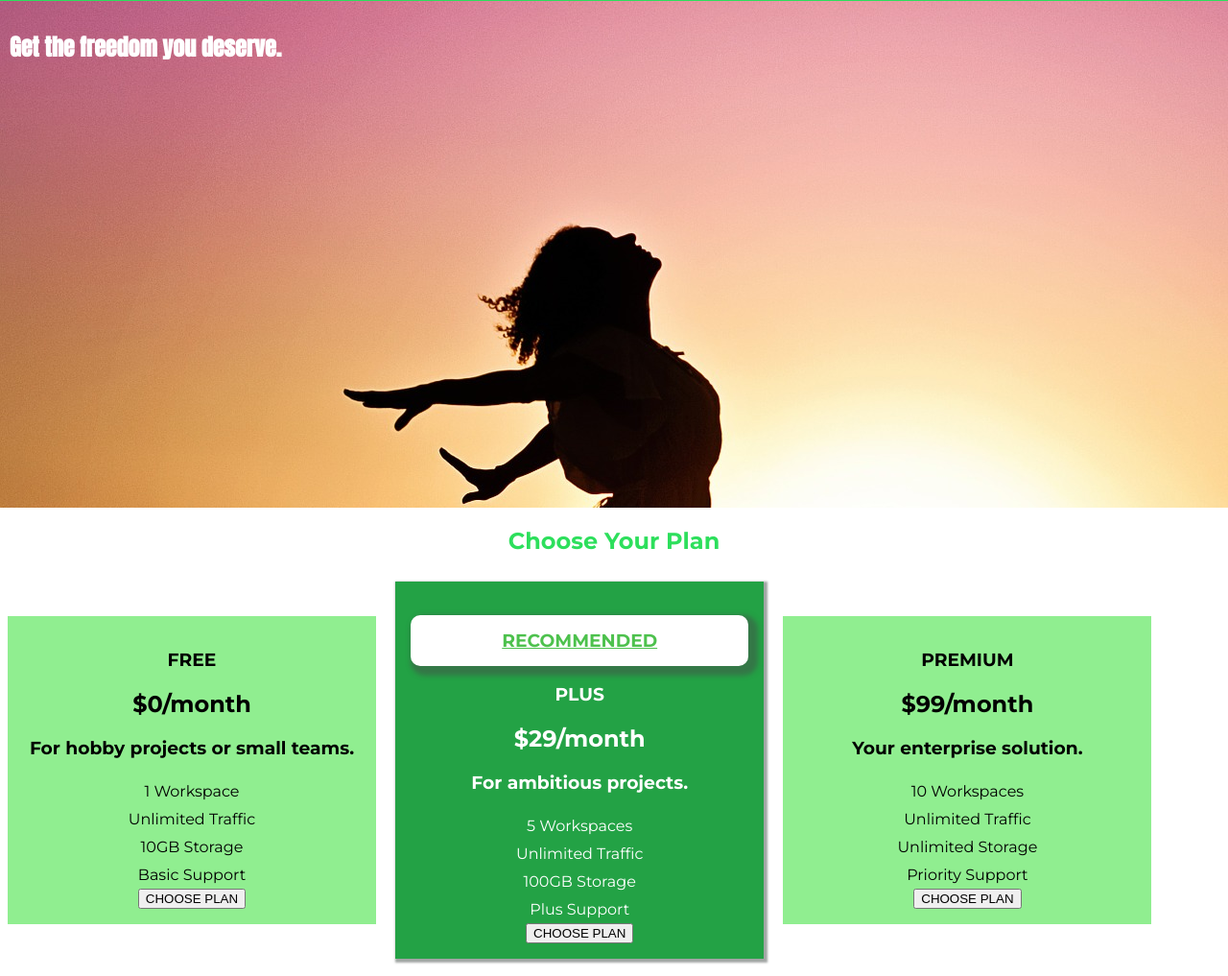
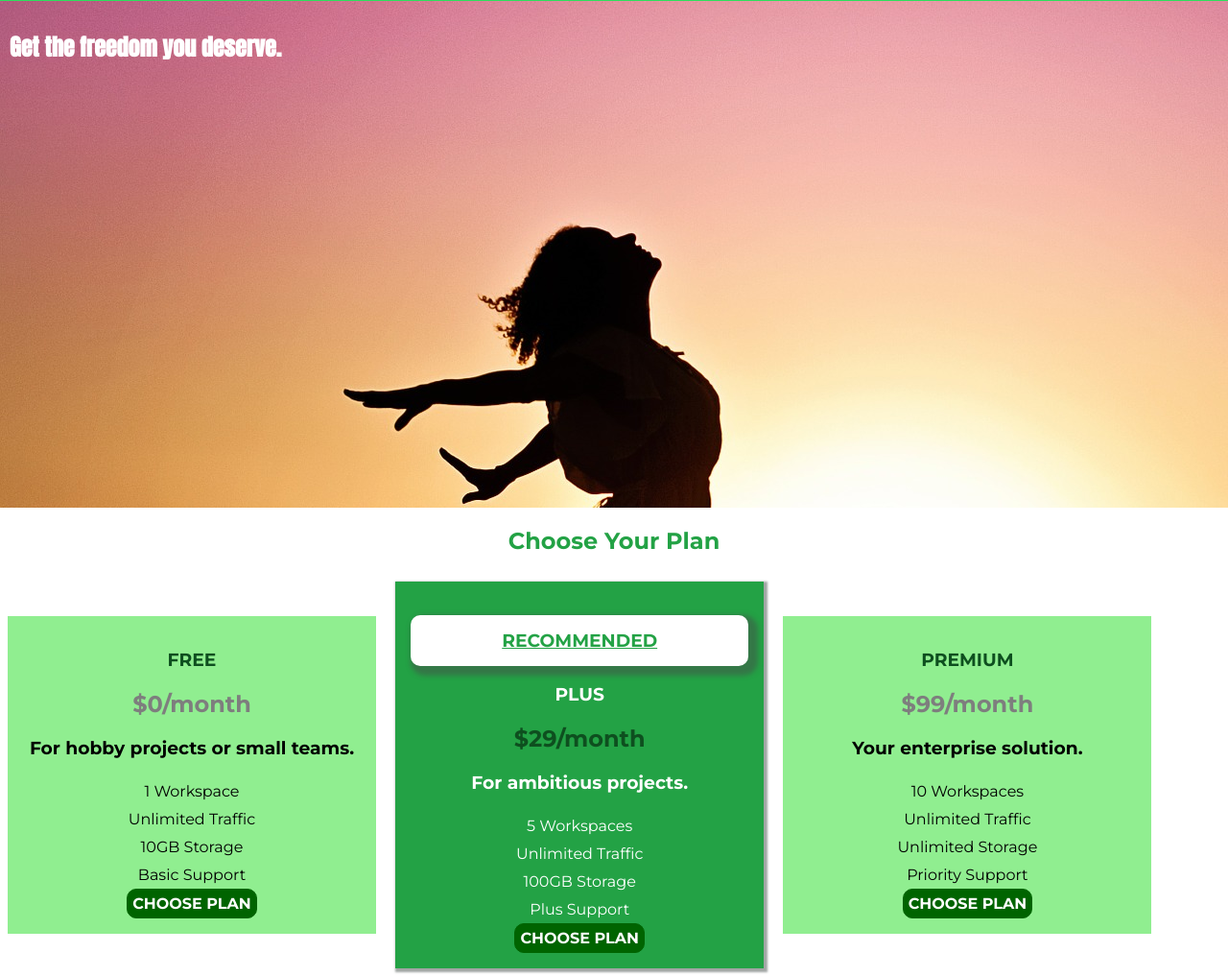
Before and after one commit to sergluna/continued-learning, a plain HTML site: page 05-adding-styles/adding-style-to-plans/index.html in a window 1280 px wide. Shown: the part 42-1059 px from the top of the page at 96% size. Drawn offline with Linux system fonts and the light colour scheme.

Commit message:
Adding style to text and playing around with buttons

```diff
--- a/05-adding-styles/adding-style-to-plans/index.html
+++ b/05-adding-styles/adding-style-to-plans/index.html
@@ -43,8 +43,8 @@
         <h1 class="section-title">Choose Your Plan</h1>
         <div>
           <article class="plan">
-            <h1>FREE</h1>
-            <h2>$0/month</h2>
+            <h1 class="plan_title">FREE</h1>
+            <h2 class="plan_price">$0/month</h2>
             <h3>For hobby projects or small teams.</h3>
             <ul class="plan_features">
               <li>1 Workspace</li>
@@ -53,13 +53,13 @@
               <li>Basic Support</li>
             </ul>
             <div>
-              <button>CHOOSE PLAN</button>
+              <button class="button">CHOOSE PLAN</button>
             </div>
           </article>
           <article class="plan plan--recommended">
-            <h1 class="plan_subTitle">RECOMMENDED</h1>
-            <h1>PLUS</h1>
-            <h2>$29/month</h2>
+            <h1 class="plan_annotation">RECOMMENDED</h1>
+            <h1 class="plan_title">PLUS</h1>
+            <h2 class="plan_price">$29/month</h2>
             <h3>For ambitious projects.</h3>
             <ul class="plan_features">
               <li>5 Workspaces</li>
@@ -68,12 +68,12 @@
               <li>Plus Support</li>
             </ul>
             <div>
-              <button>CHOOSE PLAN</button>
+              <button class="button">CHOOSE PLAN</button>
             </div>
           </article>
           <article class="plan">
-            <h1>PREMIUM</h1>
-            <h2>$99/month</h2>
+            <h1 class="plan_title">PREMIUM</h1>
+            <h2 class="plan_price">$99/month</h2>
             <h3>Your enterprise solution.</h3>
             <ul class="plan_features">
               <li>10 Workspaces</li>
@@ -82,7 +82,7 @@
               <li>Priority Support</li>
             </ul>
             <div>
-              <button>CHOOSE PLAN</button>
+              <button class="button">CHOOSE PLAN</button>
             </div>
           </article>
         </div>
--- a/05-adding-styles/adding-style-to-plans/main.css
+++ b/05-adding-styles/adding-style-to-plans/main.css
@@ -15,7 +15,7 @@ body {
 }
 
 .section-title {
-  color: #2ddf5c;
+  color: #23a245;
   text-align: center;
 }
 
@@ -44,13 +44,29 @@ body {
   box-shadow: 2px 2px 2px 2px rgba(70, 77, 74, 0.5);
 }
 
-.plan_subTitle {
+.plan_annotation {
   background-color: white;
-  color: rgb(77, 193, 77);
+  color: #23a245;
   text-decoration: underline;
   padding: 15px;
   box-shadow: 5px 5px 5px 5px rgba(70, 77, 74, 0.5);
   border-radius: 10px;
+}
+
+.plan_title {
+  color: #0e4f1f;
+}
+
+.plan_price {
+  color: rgb(126, 126, 126);
+}
+
+.plan--recommended .plan_price {
+  color: #0e4f1f;
+}
+
+.plan--recommended .plan_title {
+  color: white;
 }
 
 .plan_features {
@@ -61,6 +77,27 @@ body {
 
 .plan_features li {
   padding: 5px;
+}
+
+.button {
+  background: darkgreen;
+  color: white;
+  font: inherit;
+  border: 1px solid darkgreen;
+  padding: 5px;
+  border-radius: 10px;
+  font-weight: bold;
+  cursor: pointer;
+}
+
+.button:hover,
+.button:active {
+  background-color: white;
+  color: darkgreen;
+}
+
+.button:focus {
+  outline: none;
 }
 
 .main-header {
```
